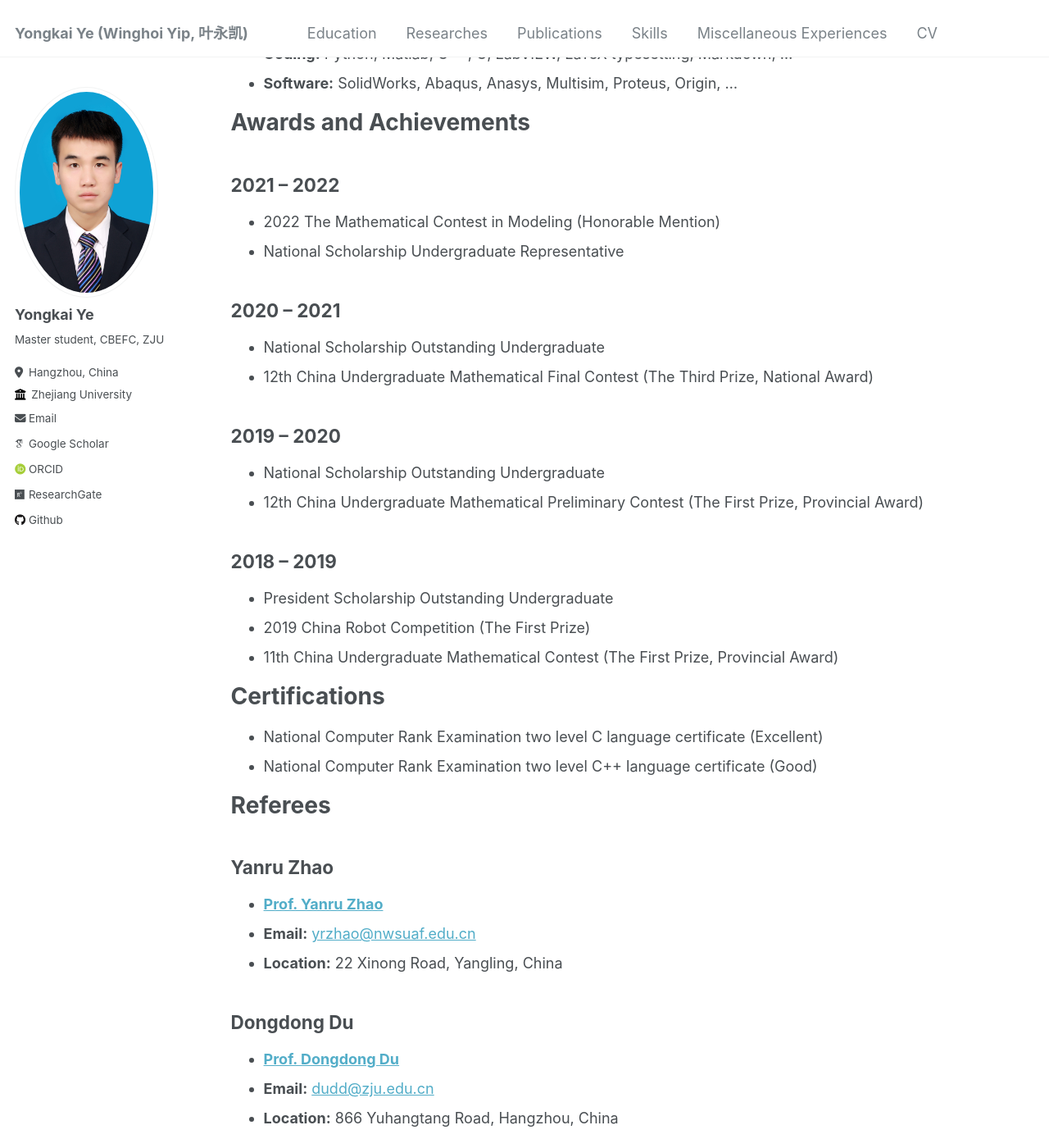
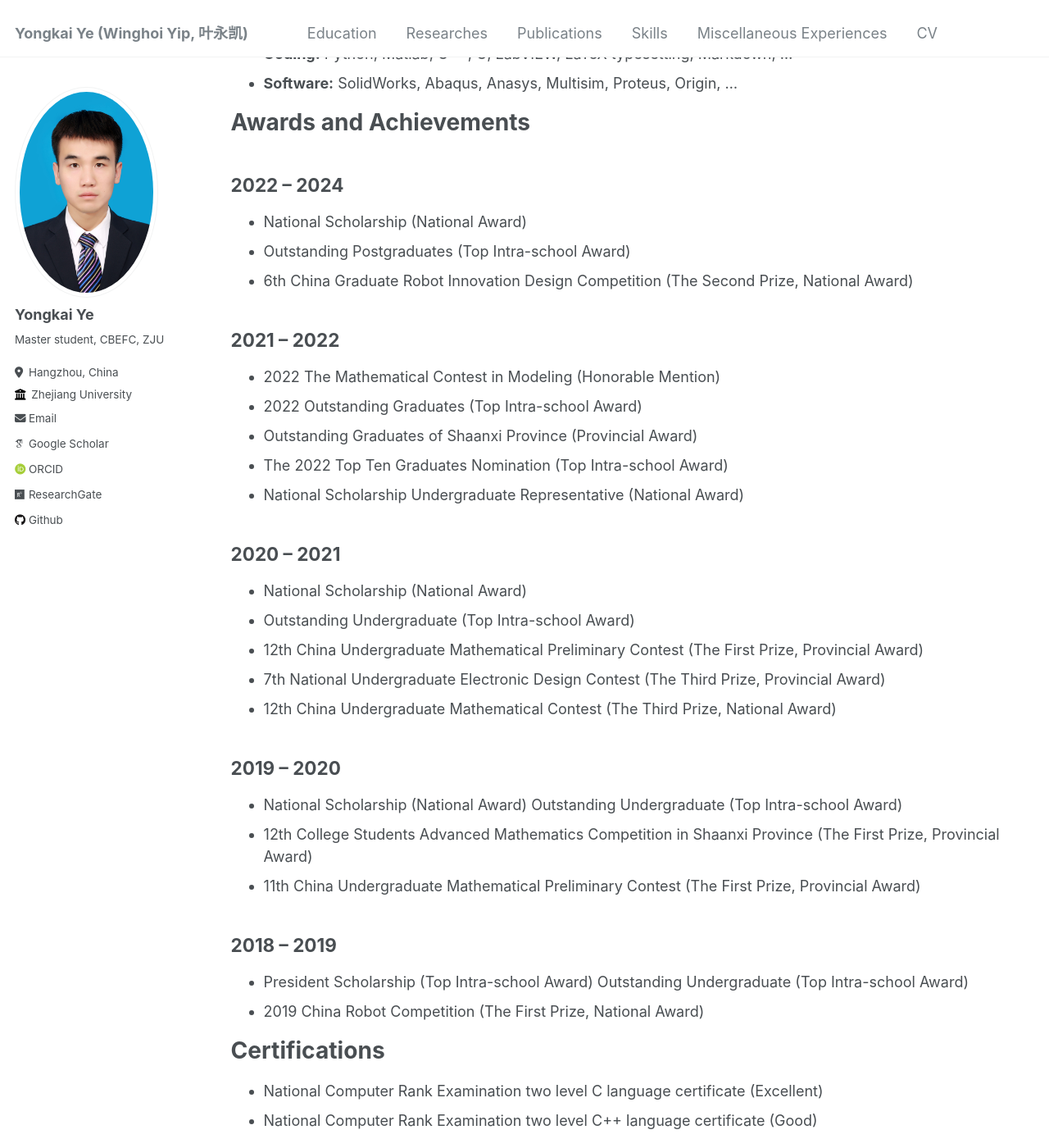
Before and after one commit to Yongkai-Ye/Yongkai-Ye.github.io, a Jekyll site: the page built from _pages/cv.md, in a window 1280 px wide and 1400 px high, scrolled down 2347 px. Shown: the whole window at 82% size. Built offline with Jekyll 4.4.1, drawn with Linux system fonts in a browser that asks for light colours; some web fonts are replaced.

Commit message:
Update cv.md

```diff
--- a/_pages/cv.md
+++ b/_pages/cv.md
@@ -36,26 +36,39 @@ Skills
 Awards and Achievements
 ======
 
+2022 -- 2024
+------
+* National Scholarship (National Award)
+* Outstanding Postgraduates (Top Intra-school Award)
+* 6th China Graduate Robot Innovation Design Competition (The Second Prize, National Award)
+
 2021 -- 2022
 ------
 * 2022 The Mathematical Contest in Modeling (Honorable Mention)
-* National Scholarship Undergraduate Representative
+* 2022 Outstanding Graduates (Top Intra-school Award)
+* Outstanding Graduates of Shaanxi Province (Provincial Award)
+* The 2022 Top Ten Graduates Nomination (Top Intra-school Award)
+* National Scholarship Undergraduate Representative (National Award)
 
 2020 -- 2021
 ------
-* National Scholarship Outstanding Undergraduate
-* 12th China Undergraduate Mathematical Final Contest (The Third Prize, National Award)
+* National Scholarship (National Award)
+* Outstanding Undergraduate (Top Intra-school Award)
+* 12th China Undergraduate Mathematical Preliminary Contest (The First Prize, Provincial Award)
+* 7th National Undergraduate Electronic Design Contest (The Third Prize, Provincial Award)
+* 12th China Undergraduate Mathematical Contest (The Third Prize, National Award)
 
 2019 -- 2020
 ------
-* National Scholarship Outstanding Undergraduate
-* 12th China Undergraduate Mathematical Preliminary Contest (The First Prize, Provincial Award)
+* National Scholarship (National Award)    Outstanding Undergraduate (Top Intra-school Award)
+* 12th College Students Advanced Mathematics Competition in Shaanxi Province (The First Prize, Provincial Award)
+* 11th China Undergraduate Mathematical Preliminary Contest (The First Prize, Provincial Award)
+
 
 2018 -- 2019
 ------
-* President Scholarship Outstanding Undergraduate
-* 2019 China Robot Competition (The First Prize)
-* 11th China Undergraduate Mathematical Contest (The First Prize, Provincial Award)
+* President Scholarship (Top Intra-school Award)    Outstanding Undergraduate (Top Intra-school Award)
+* 2019 China Robot Competition (The First Prize, National Award)
 
 Certifications
 ======
```
